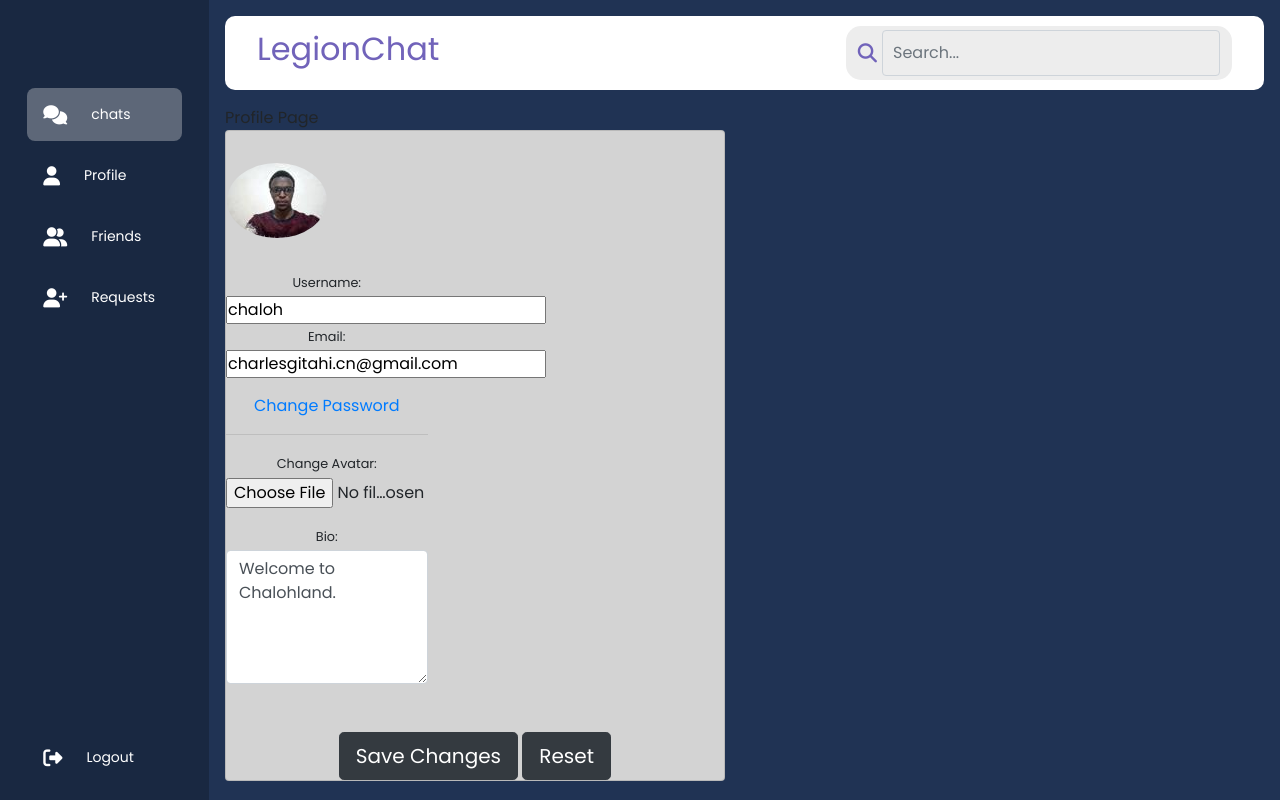
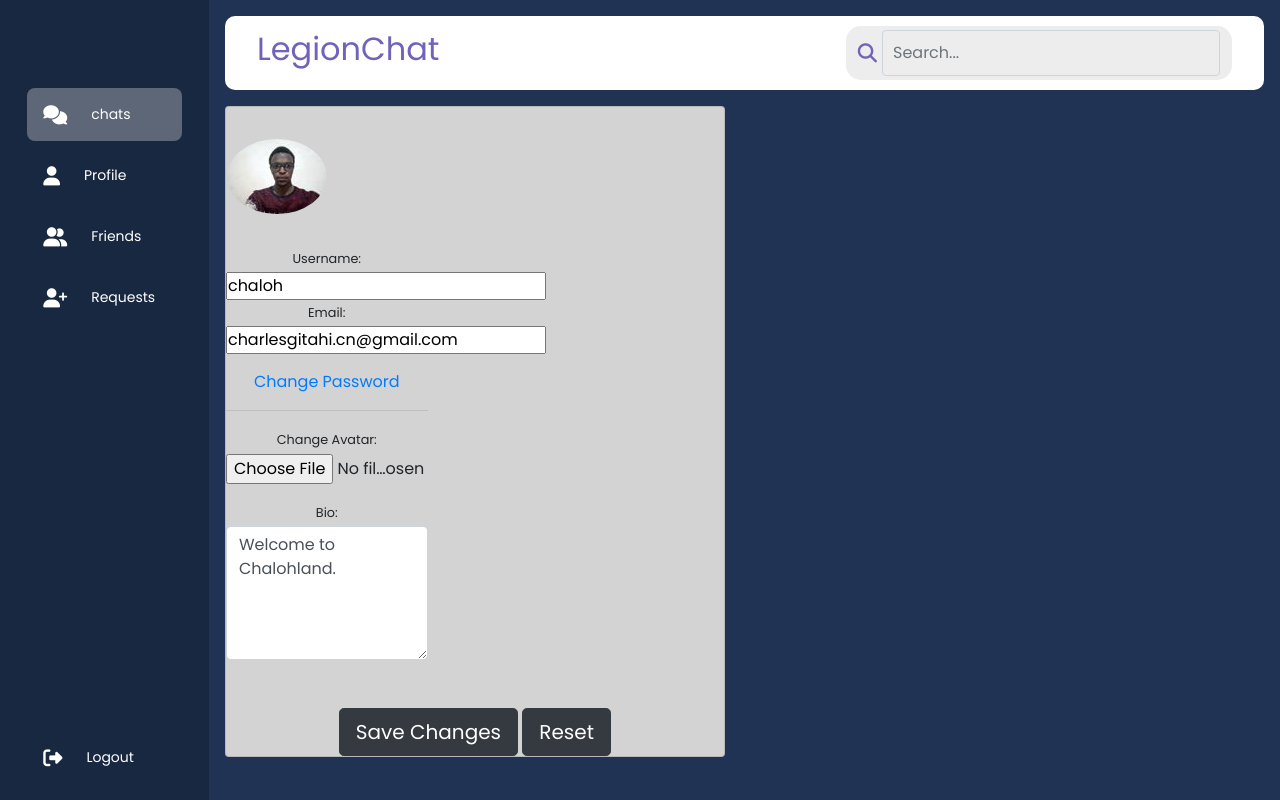
Before and after one commit to chaloh-debug/legionChat-dev, a Django app: page /accounts/update/ in a window 1280 px wide. Run offline with Django 4.2, Linux system fonts and the light colour scheme; a user stored in the database is signed in; data comes from the database, SQL or seed files in the repository; some libraries are stand-ins or nearby versions.

Commit message:
profile view update

```diff
--- a/templates/profile1.html
+++ b/templates/profile1.html
@@ -1,7 +1,6 @@
 {% extends 'friends/friends.html' %}
 {% load static %}
 {% block content %}
-{% block title %}Profile Page{% endblock title %}
 <div class="card" style="background-color:lightgrey;max-width:500px;text-align:center;">
     <div class="row my-3 p-3">
         <img class="rounded-circle account-img" src="{{ user.profile.avatar.url }} " style="cursor: pointer;"/>
```
